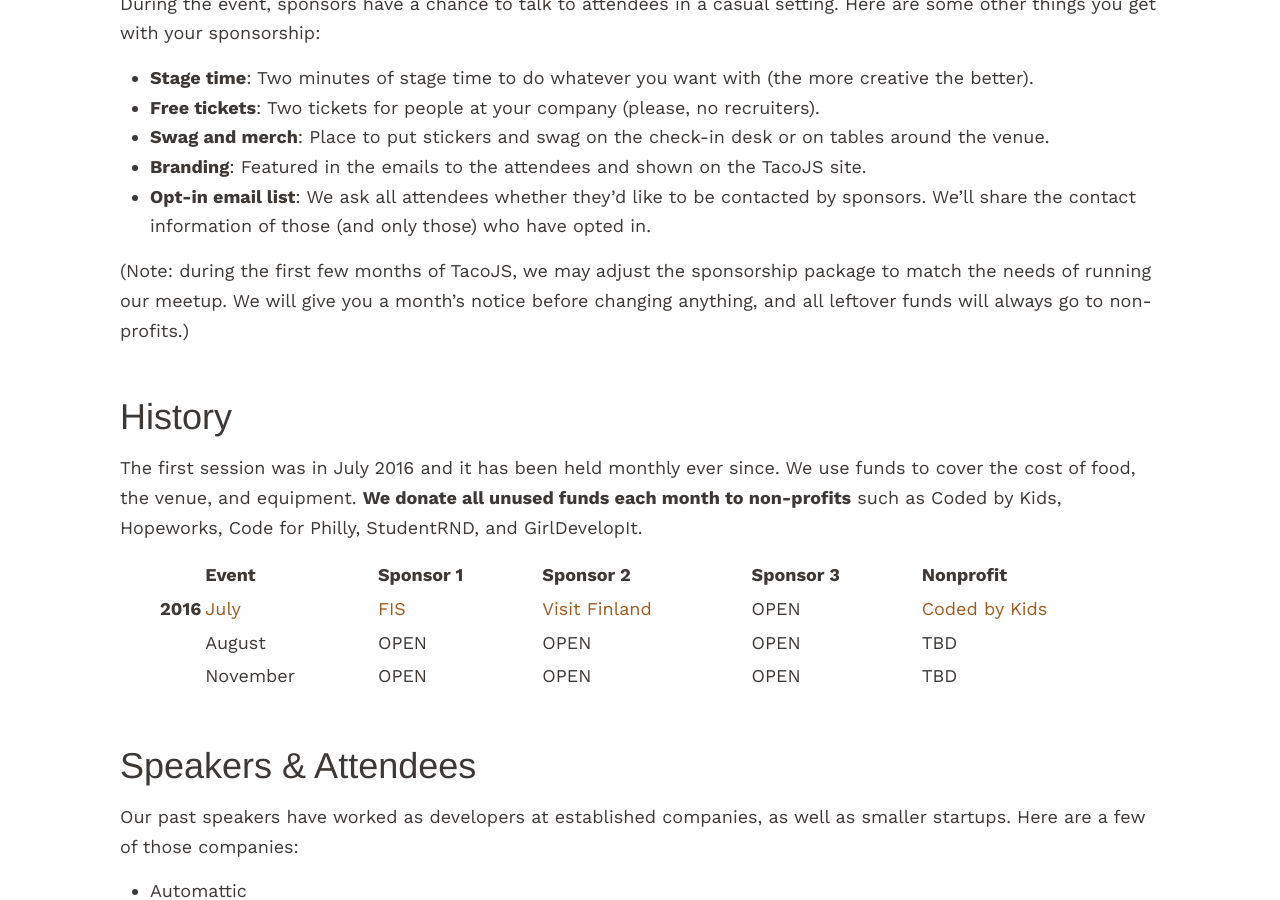
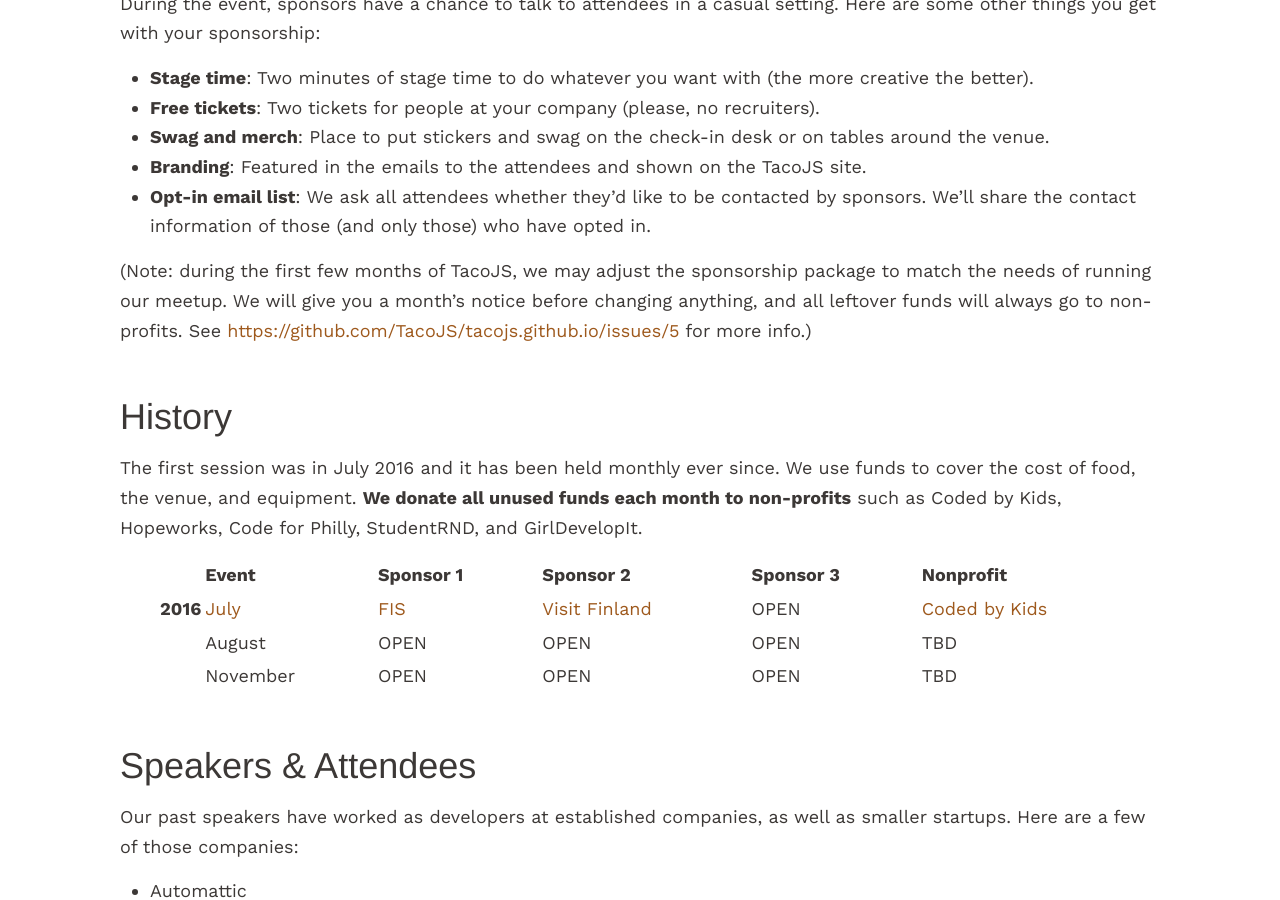
Before and after one commit to TacoJS/tacojs.github.io, a Jekyll site: the page built from pages/sponsorship.md, in a window 1280 px wide and 900 px high, scrolled down 914 px. Built offline with Jekyll 4.4.1, drawn with Linux system fonts in a browser that asks for light colours; nearby versions of some CDN libraries; emoji names are drawn with the system emoji font; some web fonts are replaced.

Commit message:
Explain #5 on sponsorship page

```diff
--- a/pages/sponsorship.md
+++ b/pages/sponsorship.md
@@ -27,7 +27,7 @@
 - **Opt-in email list**: We ask all attendees whether they’d like to be contacted by sponsors. We’ll share the contact information of those (and only those) who have opted in.
 <!-- - **Brunch**: Every three months, we invite sponsors, speakers and performers to have brunch together. -->
 
-(Note: during the first few months of TacoJS, we may adjust the sponsorship package to match the needs of running our meetup. We will give you a month's notice before changing anything, and all leftover funds will always go to non-profits.)
+(Note: during the first few months of TacoJS, we may adjust the sponsorship package to match the needs of running our meetup. We will give you a month's notice before changing anything, and all leftover funds will always go to non-profits. See [https://github.com/TacoJS/tacojs.github.io/issues/5](https://github.com/TacoJS/tacojs.github.io/issues/5) for more info.)
 
 ## History
 The first session was in July 2016 and it has been held monthly ever since. We use funds to cover the cost of food, the venue, and equipment. **We donate all unused funds each month to non-profits** such as Coded by Kids, Hopeworks, Code for Philly, StudentRND, and GirlDevelopIt.
```
